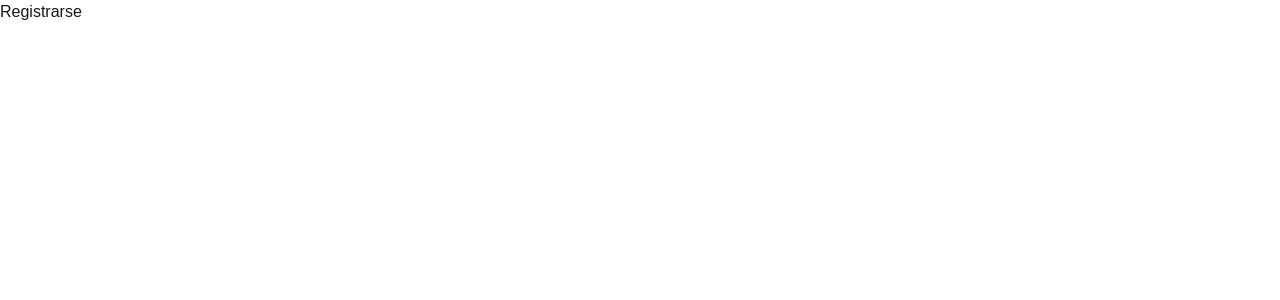
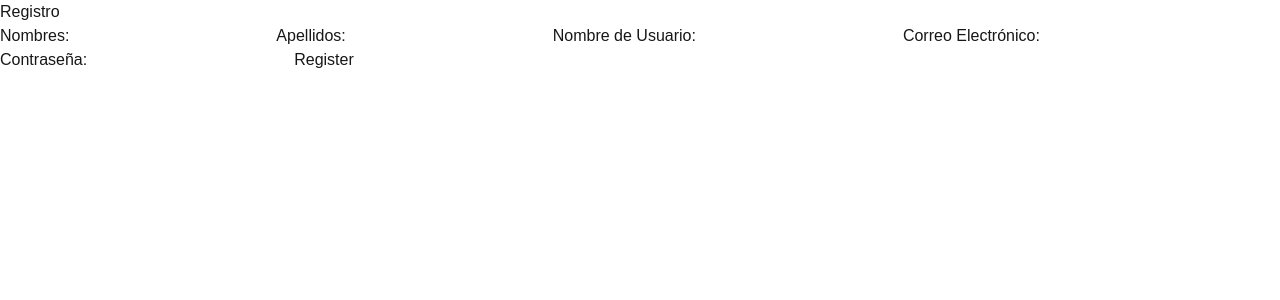
Before and after one commit to ccUnicode/UniOpenCourse, a Next.js app in the folder apps/frontend/: page /registro in a window 1280 px wide. Shown: the top 300 px of the page. Built offline with nearby package versions, Linux system fonts and the light colour scheme; no server answers.

Commit message:
feat: adding structure for register

```diff
--- a/apps/frontend/app/page.tsx
+++ b/apps/frontend/app/page.tsx
@@ -1,4 +1,4 @@
-const baseUrl = 'http://localhost:3001';
+const baseUrl = process.env.API_URL || 'http://localhost:3001';
 
 async function getCarouselData() {
   let response = await fetch(`${baseUrl}/courses/carrusel`);
--- a/apps/frontend/app/registro/page.tsx
+++ b/apps/frontend/app/registro/page.tsx
@@ -1,3 +1,27 @@
+const baseUrl = process.env.API_URL || 'http://localhost:3001';
+
+const handleSubmit = async (event) => {
+  event.preventDefault();
+  // Utilizar funcion fetch para enviar datos al backend
+};
+
 export default function Registro() {
-  return <h1>Registrarse</h1>;
+  return (
+    <div>
+      <h1>Registro</h1>
+      <form onSubmit={handleSubmit}>
+        <label htmlFor="name">Nombres:</label>
+        <input type="text" id="name" name="name" required />
+        <label htmlFor="last_name">Apellidos:</label>
+        <input type="text" id="last_name" name="last_name" required />
+        <label htmlFor="username">Nombre de Usuario:</label>
+        <input type="text" id="username" name="username" required />
+        <label htmlFor="email">Correo Electrónico:</label>
+        <input type="email" id="email" name="email" required />
+        <label htmlFor="password">Contraseña:</label>
+        <input type="password" id="password" name="password" required />
+        <button type="submit">Register</button>
+      </form>
+    </div>
+  );
 }
```
